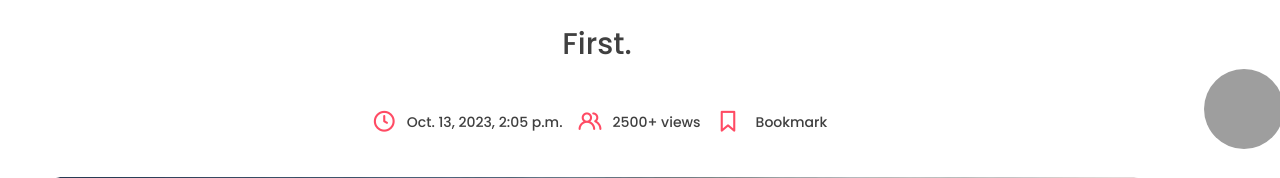
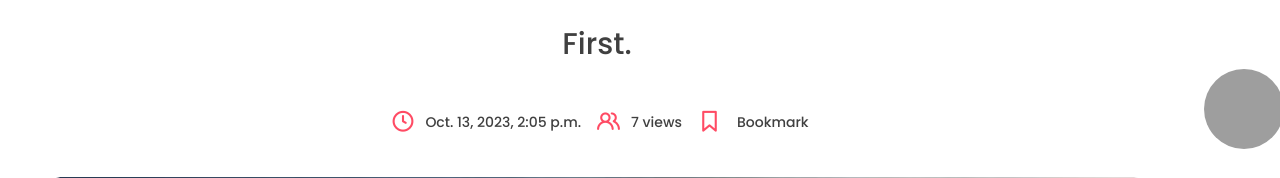
Before and after one commit to RohitKaregaonkar/blogapp, a Django app: a page that uses app/templates/app/post.html in a window 1280 px wide; the page is wider, and only the part inside the window is pictured. Shown: the part 223-401 px from the top of that part. Run offline with Django 4.2, Linux system fonts and the light colour scheme; data comes from the database, SQL or seed files in the repository; both versions use the stored data as it was after the commit; some libraries are stand-ins or nearby versions; grey boxes are pictures that could not be loaded.

Commit message:
Modified post.html file to Render View Count dynamically and also used pluralize in built function to handle the view word

```diff
--- a/app/templates/app/post.html
+++ b/app/templates/app/post.html
@@ -32,7 +32,7 @@
                     </div>
                     <div class="track">
                         <i class="uil uil-users-alt"></i>
-                        <p class="view-count">2500+ views</p>
+                        <p class="view-count">{{post.view_count}} view{{post.view_count|pluralize}}</p>
                     </div>
                     <div class="track">
                         <form action="" method="POST">
```
Also changed, not shown: db.sqlite3.
